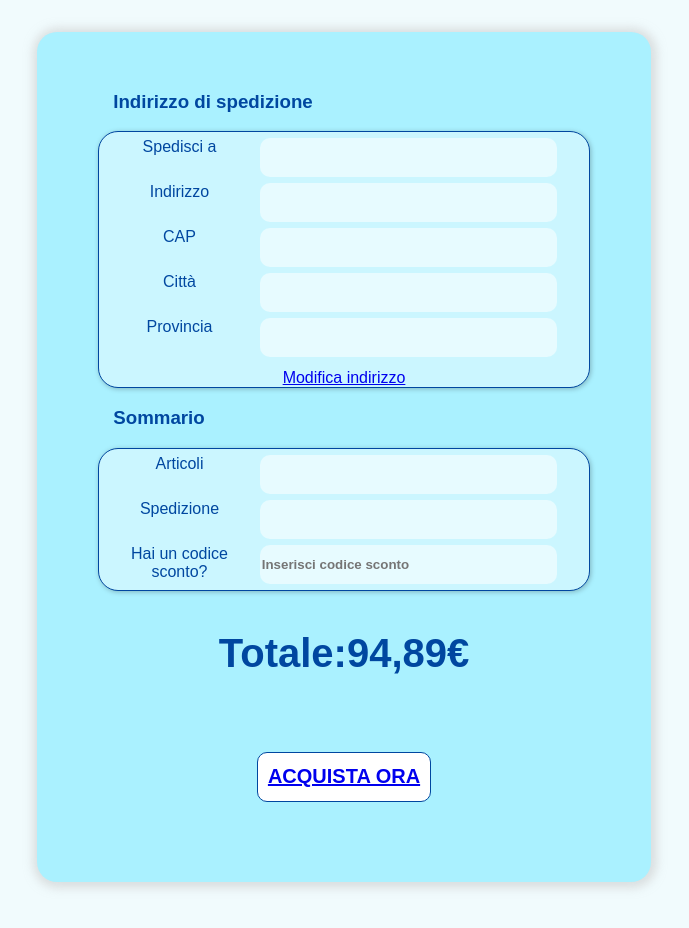
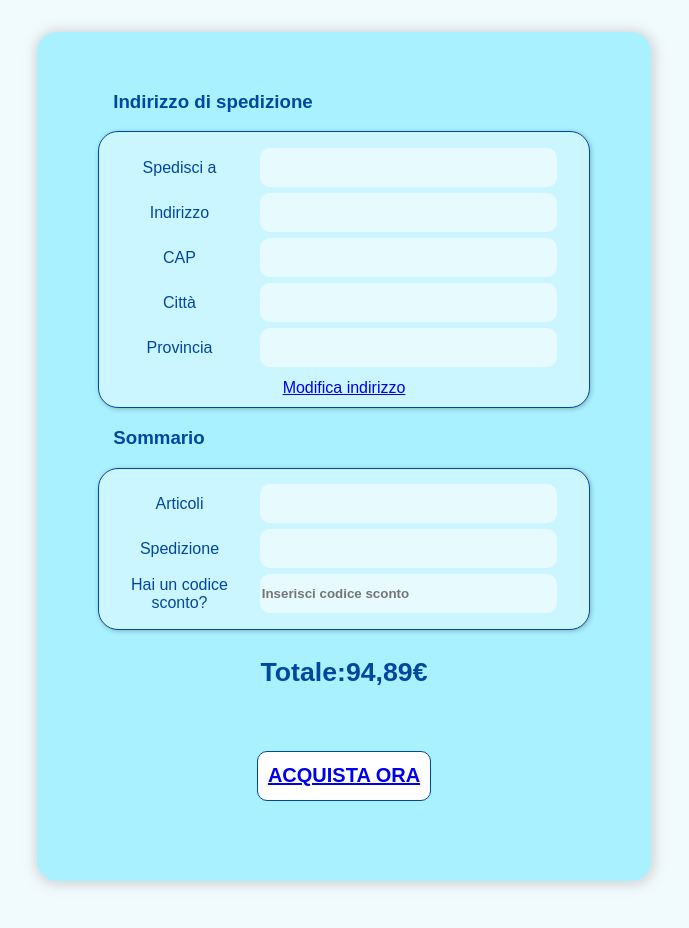
Before and after one commit to tassiluca/silmarillion, a PHP site: page /payment.html in a window 1280 px wide; the page is wider, and only the part inside the window is pictured. Shown: the part 575-1503 px from the top of that part, without its empty margins (296-985 px from the left). Run offline with PHP 8.4, Linux system fonts and the light colour scheme.

Commit message:
text vertically centered in li input in payment

```diff
--- a/css/payment.css
+++ b/css/payment.css
@@ -15,13 +15,15 @@ main > section > div > div > article > div {
     box-shadow: 1px 1px 5px rgba(0, 0, 0, 0.25);
     border-radius: 20px;
     text-align: center;
+    padding: 2% 0;
 }
 main > section > div > div > article > div > ul > li{
     margin: 6px 0;
     list-style: none;
     display: flex;
     justify-content: space-evenly;
-
+    display: flex;
+    align-items: center;
 }
 main > section > div > div > article > div > ul > li > label {
     width: 20%;
@@ -38,5 +40,5 @@ main > section > div > div > article > div > ul > li > input{
 
 /*text totla price and price*/
 main > section > div > div:nth-of-type(2) > p {
-    font-size: 30pt;
+    font-size: 20pt;
 }
```
